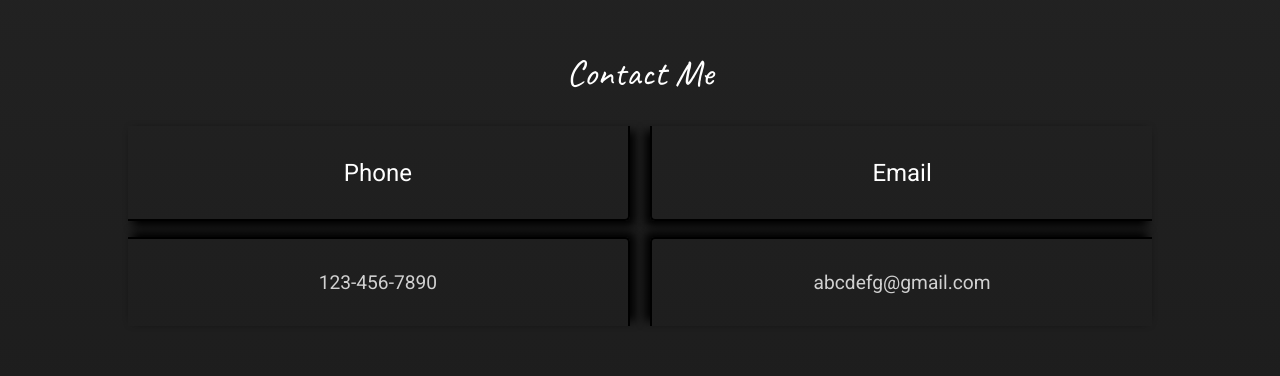
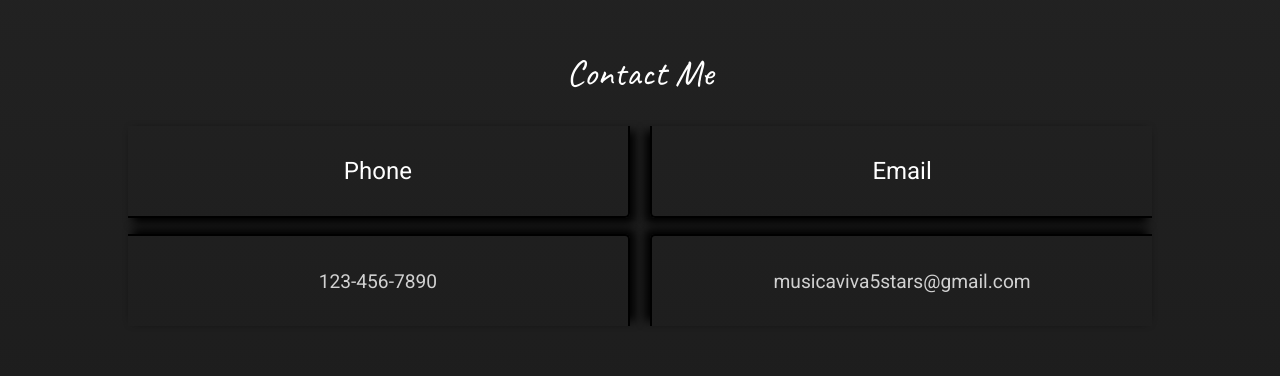
Before and after one commit to 1DmitriiShumilov1/order-1, a plain HTML site: page index.html in a window 1280 px wide. Shown: the part 4305-4681 px from the top of the page. Drawn offline with Linux system fonts and the light colour scheme.

Commit message:
added customer's link

```diff
--- a/index.html
+++ b/index.html
@@ -69,7 +69,7 @@
                 <div class="cell info-name-1">Phone</div>
                 <div class="cell info-name-2">Email</div>
                 <div class="cell info-1">123-456-7890</div>
-                <div class="cell info-2">abcdefg@gmail.com</div>
+                <a class="no-underline" target="_blank" href="https://mail.google.com/mail/?view=cm&fs=1&to=musicaviva5stars@gmail.com"><div class="cell info-2">musicaviva5stars@gmail.com</div></a>
             </div>
         </section>
 
--- a/style.css
+++ b/style.css
@@ -14,6 +14,10 @@ html, body{
 
 body{
     background-image: linear-gradient(to bottom, rgb(80, 80, 80), rgb(26, 26, 26));
+}
+
+.no-underline{
+    text-decoration: none;
 }
 
 .main-header{
@@ -179,6 +183,7 @@ body{
         display: flex;
         justify-content: center;
         align-items: center;
+        min-height: 92px;
     }
         .info-name-1{
             animation: switchColor1Back .3s;
```
